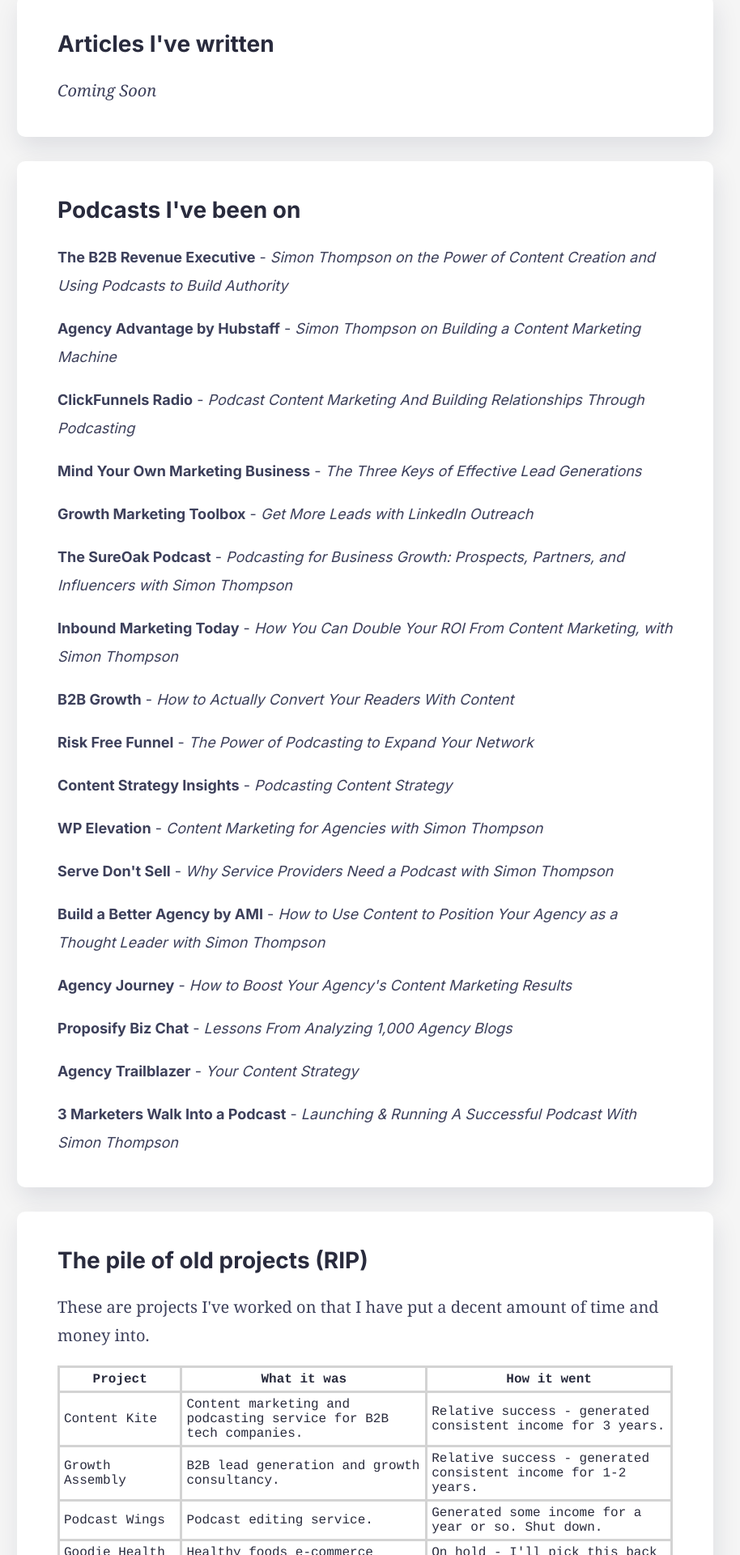
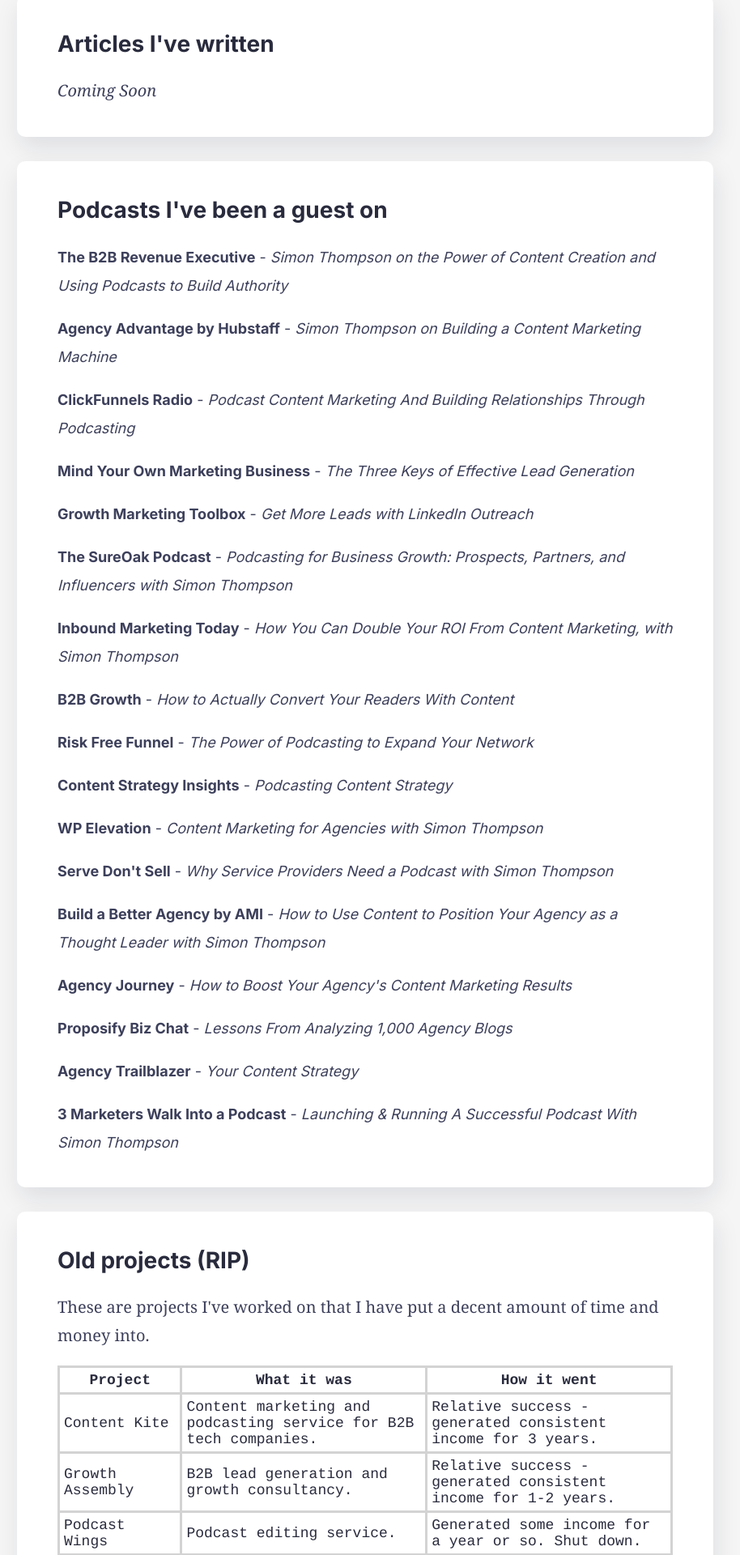
Before and after one commit to simoncthompson/simoncthompson-com, a Jekyll site: the page built from index.html, in a window 1280 px wide. Shown: the part 950-2870 px from the top of the page at 81% size, without its empty margins (189-1103 px from the left). Built offline with Jekyll 4.4.1, drawn with Linux system fonts in a browser that asks for light colours; nearby versions of some CDN libraries.

Commit message:
Styling tweaks

```diff
--- a/_layouts/default.html
+++ b/_layouts/default.html
@@ -8,7 +8,6 @@
     <link rel="stylesheet" href="https://use.fontawesome.com/releases/v5.6.3/css/all.css">
     <link rel="preconnect" href="https://fonts.gstatic.com">
     <link href="https://fonts.googleapis.com/css2?family=Inter:wght@400;700&display=swap" rel="stylesheet">
-    <!-- <link rel="stylesheet" href="https://stackpath.bootstrapcdn.com/bootstrap/4.1.3/css/bootstrap.min.css" integrity="sha384-MCw98/SFnGE8fJT3GXwEOngsV7Zt27NXFoaoApmYm81iuXoPkFOJwJ8ERdknLPMO" crossorigin="anonymous"> -->
   </head>
   <body class="bso">
     {{ content }}
--- a/index.html
+++ b/index.html
@@ -33,7 +33,7 @@
   </div>
 
   <div class="card">
-    <h2>Podcasts I've been on</h2>
+    <h2>Podcasts I've been a guest on</h2>
     <a class="podcast" href="https://www.valueselling.com/podcast/simon-thompson-on-the-power-of-content-creation-and-using-podcasts-to-build-authority">
       <p><strong>The B2B Revenue Executive</strong> - <em>Simon Thompson on the Power of Content Creation and Using Podcasts to Build Authority</em></p>
     </a>
@@ -44,7 +44,7 @@
       <p><strong>ClickFunnels Radio</strong> - <em>Podcast Content Marketing And Building Relationships Through Podcasting</em></p>
     </a>
     <a class="podcast" href="https://fjorgedigital.com/insights/podcasts/growth-assembly-three-keys-effective-lead-generations/">
-      <p><strong>Mind Your Own Marketing Business</strong> - <em>The Three Keys of Effective Lead Generations</em></p>
+      <p><strong>Mind Your Own Marketing Business</strong> - <em>The Three Keys of Effective Lead Generation</em></p>
     </a>
     <a class="podcast" href="https://growthmarketingtoolbox.com/growth-assembly-simon-thompson/">
       <p><strong>Growth Marketing Toolbox</strong> - <em>Get More Leads with LinkedIn Outreach</em></p>
@@ -89,7 +89,7 @@
   </div>
 
   <div class="card">
-    <h2>The pile of old projects (RIP)</h2>
+    <h2>Old projects (RIP)</h2>
     <p>These are projects I've worked on that I have put a decent amount of time and money into.</p>
     <table class="table">
   <thead>
--- a/stylesheets/base.css
+++ b/stylesheets/base.css
@@ -68,6 +68,7 @@
   border-radius: 5px;
   padding: 5px;
   font-family: 'Courier';
+  font-size: 18px;
 }
 
 .podcast {
```
